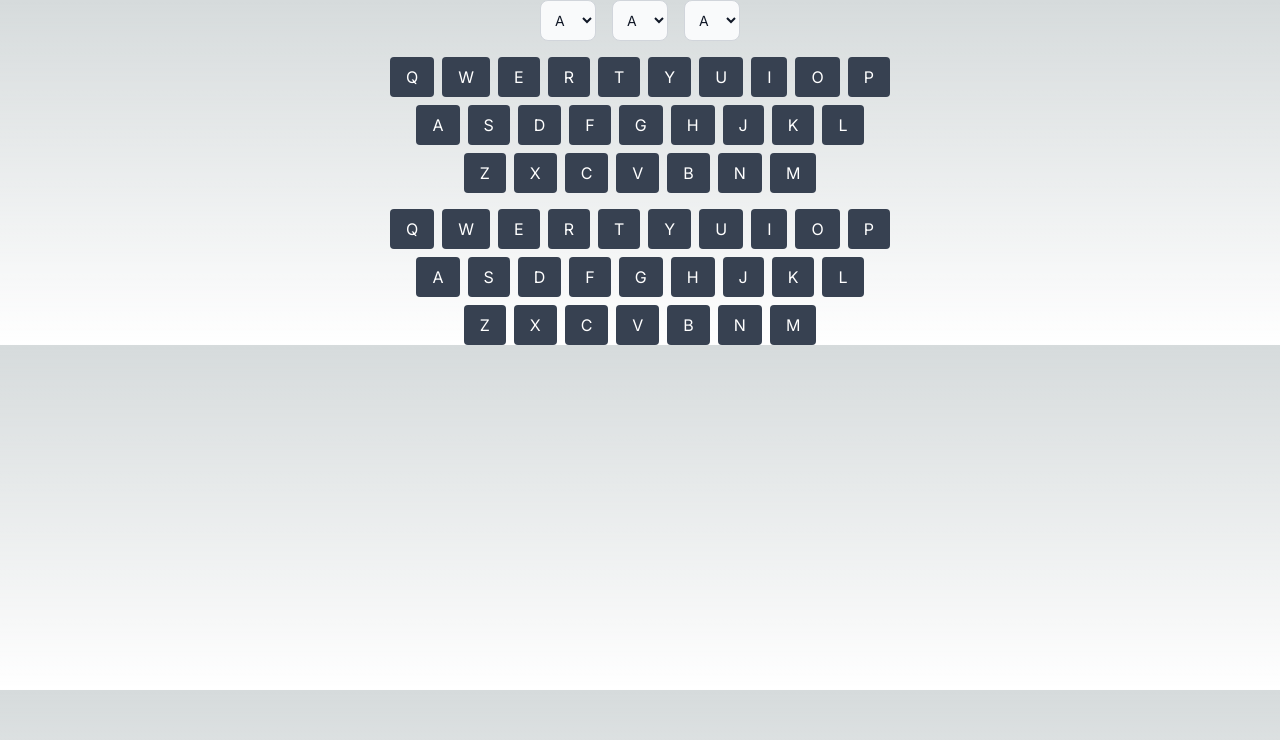
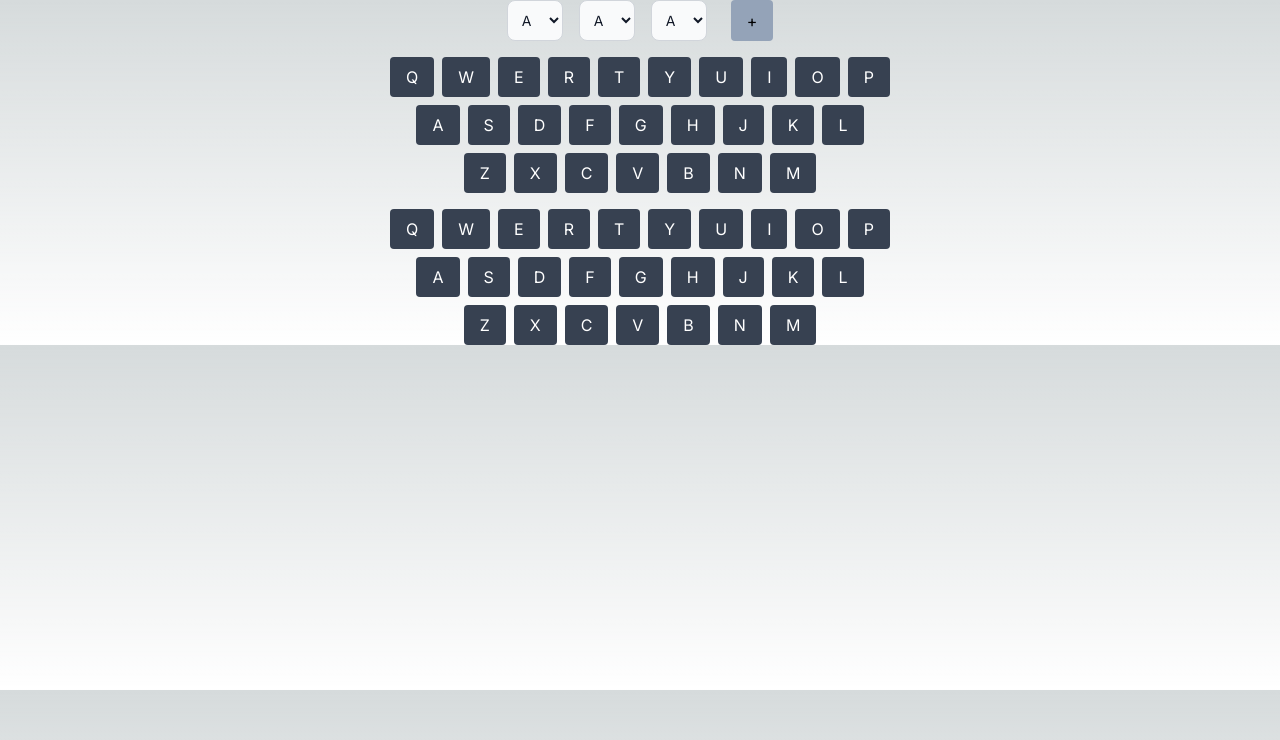
Before and after one commit to FarizioKautsar/enigma-machine, a Next.js app: page / in a window 1280 px wide. Shown: the top 740 px of the page. Built offline with nearby package versions, Linux system fonts and the light colour scheme.

Commit message:
FINALLYYYYY rotor increment fix

```diff
--- a/src/app/components/AlphabetRotorSelect.tsx
+++ b/src/app/components/AlphabetRotorSelect.tsx
@@ -16,7 +16,7 @@ const AlphabetRotorSelect = forwardRef<
         className="bg-gray-50 border border-gray-300 text-gray-900 text-sm rounded-lg focus:ring-blue-500 focus:border-blue-500 block w-full p-2.5 dark:bg-gray-700 dark:border-gray-600 dark:placeholder-gray-400 dark:text-white dark:focus:ring-blue-500 dark:focus:border-blue-500"
       >
         {alphabet.map((letter, aIdx) => (
-          <option key={aIdx} value={letter.toLowerCase()}>
+          <option key={aIdx} value={aIdx}>
             {letter}
           </option>
         ))}
--- /dev/null
+++ b/src/app/components/Button.tsx
@@ -0,0 +1,26 @@
+import classNames from "classnames";
+import React from "react";
+
+export default function Button({
+  className,
+  children,
+  ...rest
+}: {
+  className?: string;
+} & React.ButtonHTMLAttributes<HTMLButtonElement>) {
+  return (
+    <button
+      className={classNames(
+        "transition-all duration-100",
+        "bg-slate-400 hover:bg-slate-600 active:bg-slate-700",
+        "cursor-pointer rounded disabled:cursor-not-allowed disabled:text-gray-400",
+        "disabled:bg-slate-800",
+        "px-4 py-2 ml-2 flex items-center",
+        className
+      )}
+      {...rest}
+    >
+      {children}
+    </button>
+  );
+}
--- a/src/app/page.tsx
+++ b/src/app/page.tsx
@@ -1,27 +1,52 @@
 "use client";
-import Image from "next/image";
 import AlphabetRotorSelect from "./components/AlphabetRotorSelect";
-import { useForm } from "react-hook-form";
+import { useFieldArray, useForm } from "react-hook-form";
 import LightUpKeyboard from "./components/LightUpKeyboard";
 import { useState } from "react";
 import Plugboard from "./components/Plugboard";
 import { PlugboardType } from "./types/Plugboard";
+import Button from "./components/Button";
 
 export default function Home() {
-  const { register, watch } = useForm();
-  const [count, setCount] = useState(0);
+  const { register, watch, setValue, control, getValues } = useForm({
+    defaultValues: {
+      rotors: [{ value: 0 }, { value: 0 }, { value: 0 }],
+    },
+  });
+  const { fields, append } = useFieldArray({
+    control,
+    name: "rotors",
+  });
   const [plugboard, setPlugboard] = useState<PlugboardType>({});
 
-  const rotorA = watch("rotorA");
-  const rotorB = watch("rotorB");
-  const rotorC = watch("rotorC");
+  function handleAddRotor() {
+    append({ value: 0 });
+  }
 
-  console.log("rotorA", rotorA);
-  console.log("rotorB", rotorB);
-  console.log("rotorC", rotorC);
+  function handleIncrement() {
+    const values = getValues('rotors').map((rotor) => rotor.value);
+
+    // Increment the first rotor
+    values[0] += 1;
+
+    // Check for multiple of 26 and increment the next rotor
+    for (let i = 0; i < values.length - 1; i++) {
+      if (values[i] % 26 === 0 && values[i] !== 0) {
+        values[i + 1] += 1;
+        values[i] = 0; // Reset the current rotor
+      } else {
+        break;
+      }
+    }
+
+    // Update the form values
+    values.forEach((value, index) => {
+      setValue(`rotors.${index}.value`, value);
+    });
+  }
 
   function handleKeyUp() {
-    setCount((prev) => prev + 1);
+    handleIncrement();
   }
 
   function handleAddPlug(
@@ -50,9 +75,15 @@ export default function Home() {
     <main>
       <div className="container mx-auto">
         <div className="flex justify-center gap-4 mb-4">
-          <AlphabetRotorSelect {...register("rotorA")} defaultValue="a" />
-          <AlphabetRotorSelect {...register("rotorB")} defaultValue="a" />
-          <AlphabetRotorSelect {...register("rotorC")} defaultValue="a" />
+          {fields.map((rotor, rIdx) => (
+            <AlphabetRotorSelect
+              key={rIdx}
+              {...register(`rotors.${rIdx}.value`, { valueAsNumber: true })}
+              value={watch(`rotors.${rIdx}.value`) % 26}
+              defaultValue={"0"}
+            />
+          ))}
+          <Button onClick={handleAddRotor}>+</Button>
         </div>
         <LightUpKeyboard onKeyUp={handleKeyUp} plugboard={plugboard} />
         <div className="mt-4"></div>
```
